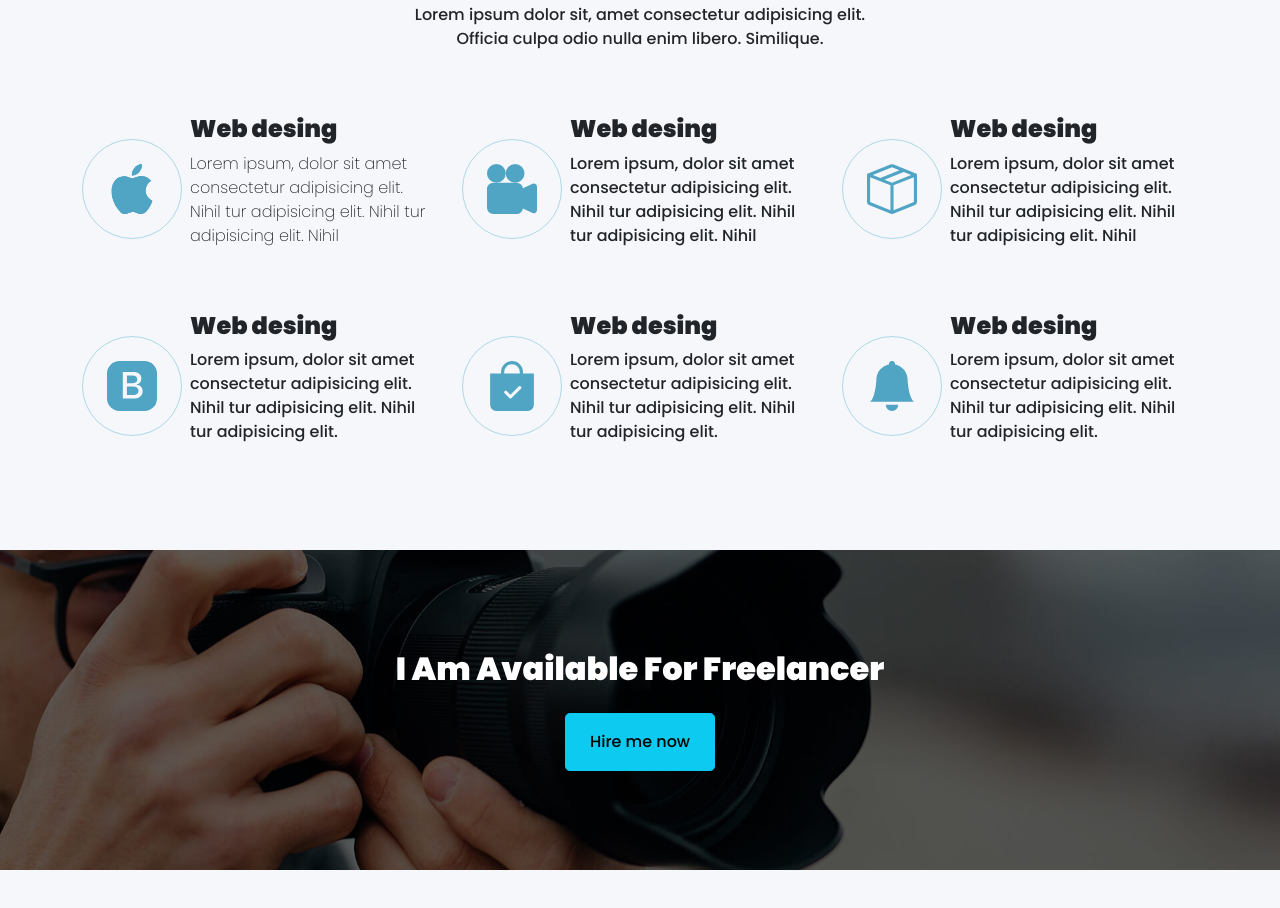
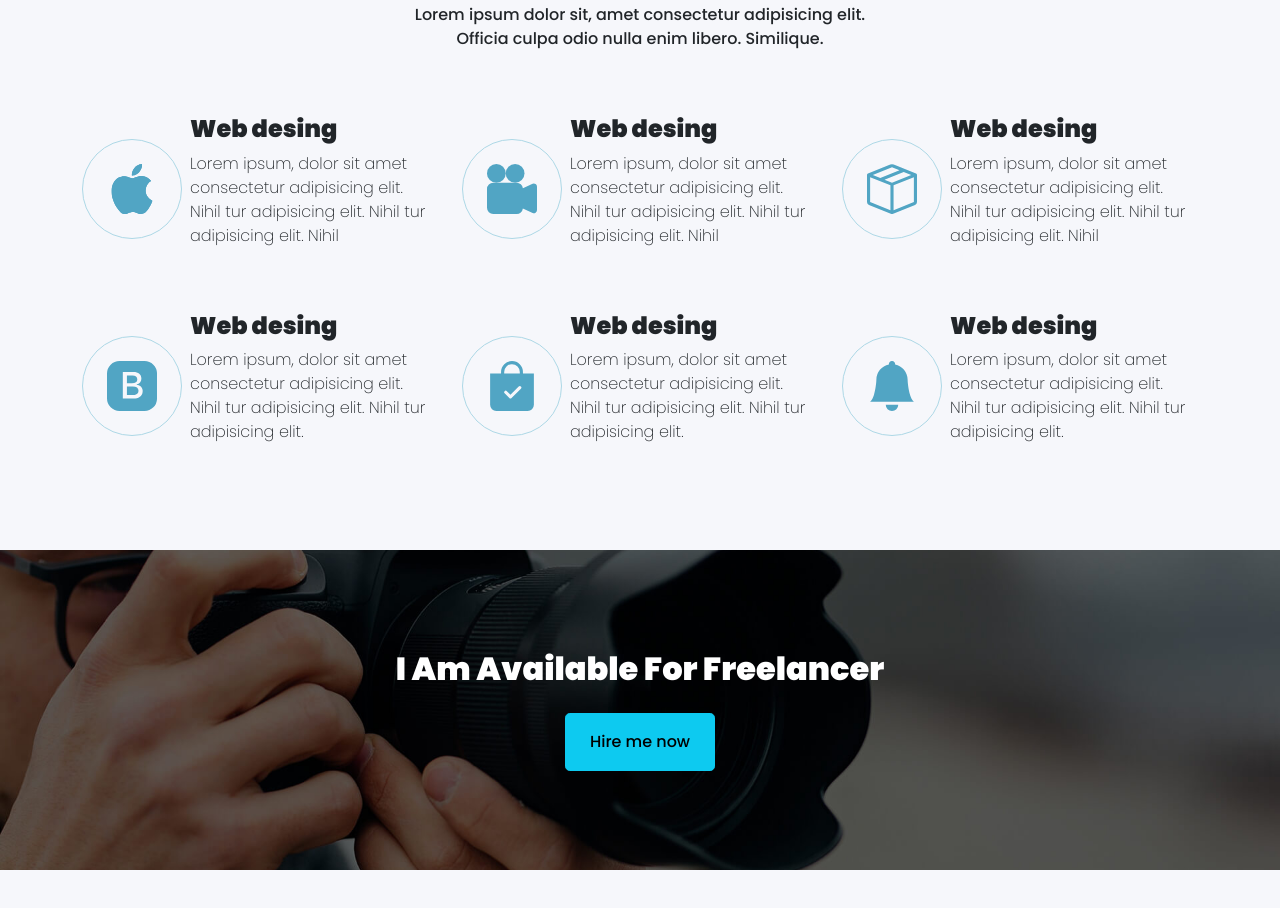
Before and after one commit to Mahdi-frontend/end-2, a plain HTML site: page index.html in a window 1280 px wide. Shown: the part 1639-2547 px from the top of the page. Drawn offline with nearby package versions, Linux system fonts and the light colour scheme.

Commit message:
Update index.html

```diff
--- a/index.html
+++ b/index.html
@@ -179,7 +179,7 @@
               </div>
               <div class="intorduction">
                 <h4 class="fw-bold">Web desing</h4>
-                <p class="fs-6 lh-base">
+                <p class="fs-6 lh-base fw-lighter">
                 Lorem ipsum, dolor sit amet consectetur adipisicing elit. Nihil
                 tur adipisicing elit. Nihil
                 tur adipisicing elit. Nihil
@@ -197,7 +197,7 @@
               </div>
               <div class="intorduction">
                 <h4 class="fw-bold">Web desing</h4>
-                <p class="fs-6 lh-base">
+                <p class="fs-6 lh-base fw-lighter">
                 Lorem ipsum, dolor sit amet consectetur adipisicing elit. Nihil
                 tur adipisicing elit. Nihil
                 tur adipisicing elit. Nihil
@@ -218,7 +218,7 @@
               </div>
               <div class="intorduction">
                 <h4 class="fw-bold">Web desing</h4>
-                <p class="fs-6 lh-base">
+                <p class="fs-6 lh-base fw-lighter">
                 Lorem ipsum, dolor sit amet consectetur adipisicing elit. Nihil
                 tur adipisicing elit. Nihil
                 tur adipisicing elit.
@@ -236,7 +236,7 @@
               </div>
               <div class="intorduction">
                 <h4 class="fw-bold">Web desing</h4>
-                <p class="fs-6 lh-base ">
+                <p class="fs-6 lh-base fw-lighter ">
                 Lorem ipsum, dolor sit amet consectetur adipisicing elit. Nihil
                 tur adipisicing elit. Nihil
                 tur adipisicing elit.
@@ -254,7 +254,7 @@
               </div>
               <div class="intorduction">
                 <h4 class="fw-bold">Web desing</h4>
-                <p class=" fs-6 lh-base">
+                <p class=" fs-6 lh-base fw-lighter">
                 Lorem ipsum, dolor sit amet consectetur adipisicing elit. Nihil
                 tur adipisicing elit. Nihil
                 tur adipisicing elit.
```
